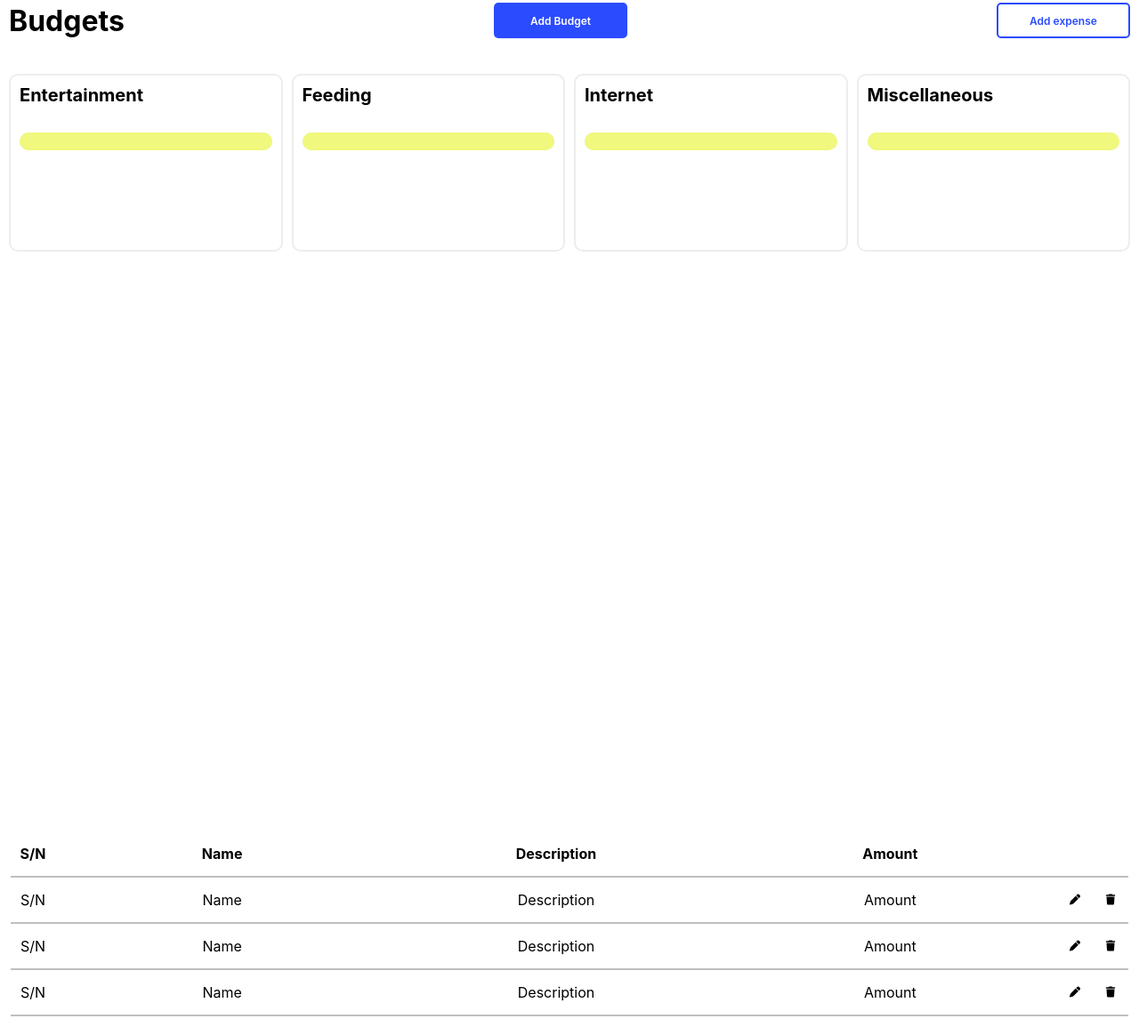
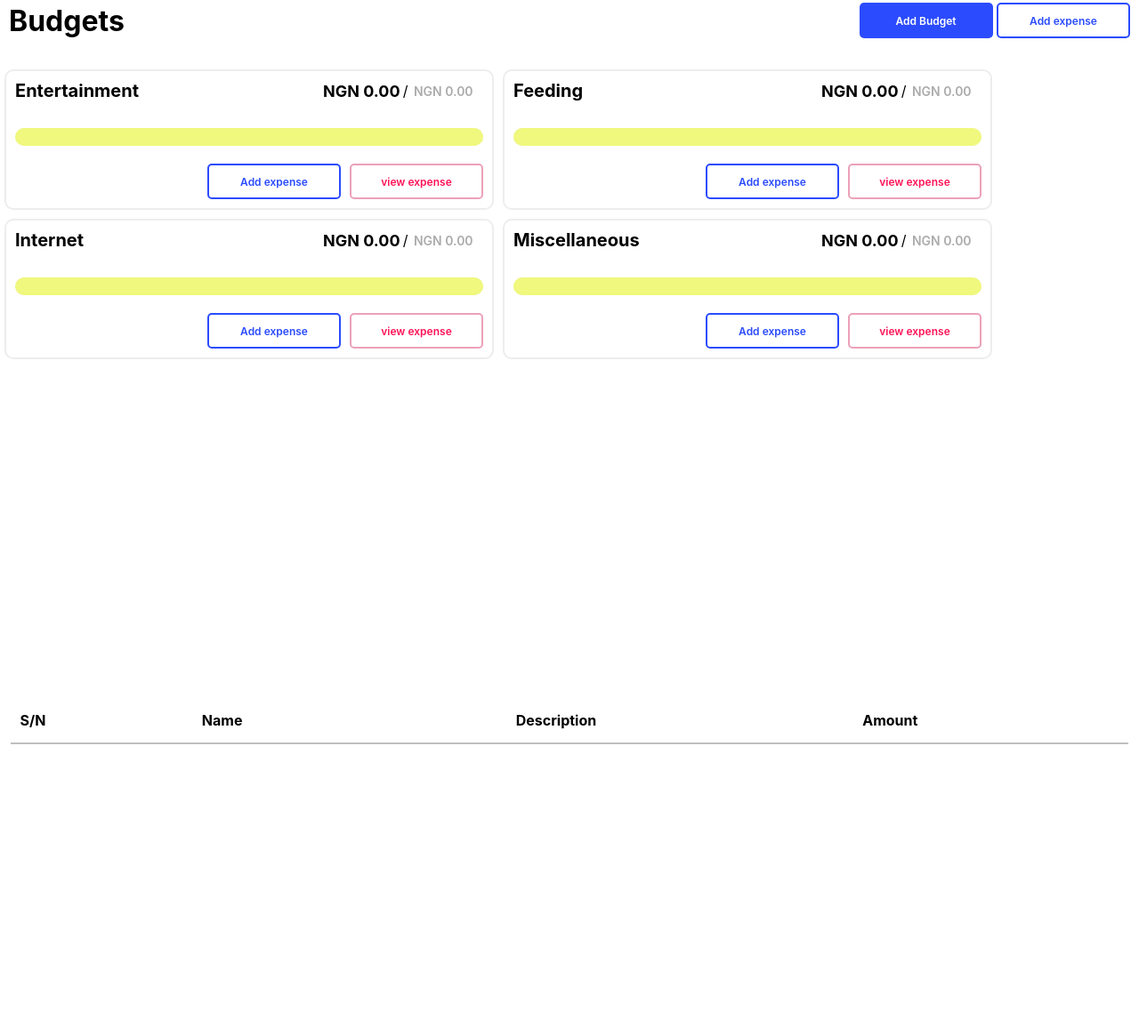
Before and after one commit to DanielOmehe/javascript-budget-app, a plain HTML site: page index.html in a window 1280 px wide. Shown: the part 27-1182 px from the top of the page at 89% size. After the commit the page ends 876 px from the top, so only its background shows below. Drawn offline with Linux system fonts and the light colour scheme.

Commit message:
write login to add new expense

```diff
--- a/index.html
+++ b/index.html
@@ -14,8 +14,10 @@
     <div id="budget-wrapper">
         <div class="budget-container">
             <h1 class="budget-heading">Budgets</h1>
+            <div class="button-wrapper">
                 <button class="add-budget">Add Budget</button>
                 <button class="add-expense">Add expense</button>
+            </div>
         </div>
         <div class="add-budget-backdrop"></div>
         <form class="add-budget-form">
@@ -43,57 +45,65 @@
             <div class="budget entertainment-budget">
                 <div class="budget-title">
                     <h1>Entertainment</h1>
-                    <div>
-                        <p class="amount"></p>
-                        <span>
+                    <div class="budget-ratio">
+                        <p class="amount"></p>/
                         <p class="max"></p>
-                        </span>
                     </div>
                 </div>
                 <div class="progress-wrapper">
                     <div class="progress"></div>
                 </div>
+                <div class="buttons">
+                    <button class="expense">Add expense</button>
+                    <button class="view-expense">view expense</button>
+                </div>
             </div>
             <div class="budget entertainment-budget">
                 <div class="budget-title">
                     <h1>Feeding</h1>
-                    <div>
-                        <p class="amount"></p>
-                        <span>
+                    <div class="budget-ratio">
+                        <p class="amount"></p>/
                         <p class="max"></p>
-                        </span>
                     </div>
                 </div>
                 <div class="progress-wrapper">
                     <div class="progress"></div>
                 </div>
+                <div class="buttons">
+                    <button class="expense">Add expense</button>
+                    <button class="view-expense">view expense</button>
+                </div>
             </div>
             <div class="budget entertainment-budget">
                 <div class="budget-title">
                     <h1>Internet</h1>
-                    <div>
-                        <p class="amount"></p>
-                        <span>
+                    <div class="budget-ratio">
+                        <p class="amount"></p>/
                         <p class="max"></p>
-                        </span>
                     </div>
                 </div>
                 <div class="progress-wrapper">
                     <div class="progress"></div>
                 </div>
+                <div class="buttons">
+                    <button class="expense">Add expense</button>
+                    <button class="view-expense">view expense</button>
+                </div>
             </div>
             <div class="budget entertainment-budget">
                 <div class="budget-title">
                     <h1>Miscellaneous</h1>
-                    <div>
-                        <p class="amount"></p>
-                        <span>
+                    <div class="budget-ratio">
+                        <p class="amount"></p>/
                         <p class="max"></p>
-                        </span>
                     </div>
                 </div>
                 <div class="progress-wrapper">
                     <div class="progress"></div>
+                </div>
+                <div class="buttons">
+                    <button class="expense">Add expense</button>
+                    <button class="view-expense">view expense</button>
                 </div>
             </div>
         </div>
@@ -106,46 +116,8 @@
                 <th>Description</th>
                 <th>Amount</th>
             </tr>
-            <tr class="table-row">
-                <td>S/N</td>
-                <td>Name</td>
-                <td>Description</td>
-                <td>Amount</td>
-                <td><button class="button">
-                        <i class='fa-solid fa-pen'></i>
-                    </button></td>
-                <td><button class="button">
-                        <i class='fa-solid fa-trash'></i>
-                    </button></td>
-            </tr>
-            <tr class="table-row">
-                <td>S/N</td>
-                <td>Name</td>
-                <td>Description</td>
-                <td>Amount</td>
-                <td><button class="button">
-                        <i class='fa-solid fa-pen'></i>
-                    </button></td>
-                <td><button class="button">
-                        <i class='fa-solid fa-trash'></i>
-                    </button></td>
-            </tr>
-            <tr class="table-row">
-                <td>S/N</td>
-                <td>Name</td>
-                <td>Description</td>
-                <td>Amount</td>
-                <td><button class="button">
-                        <i class='fa-solid fa-pen'></i>
-                    </button></td>
-                <td><button class="button">
-                        <i class='fa-solid fa-trash'></i>
-                    </button></td>
-            </tr>
         </table>
-
     </div>
     <script src="main.js"></script>
 </body>
-
 </html>
--- a/main.js
+++ b/main.js
@@ -4,15 +4,25 @@ closeBtn = document.querySelector(".close"),
   budgetName = document.querySelector(".expenses-name"),
   budgetDescription = document.querySelector(".expenses-description"),
   budgetAmount = document.querySelector(".expenses-amount"),
-totalBudget = document.querySelector('.total-budget'),
+  totalBudget = document.querySelector(".total-budget"),
   addBudgetForm = document.querySelector(".add-budget-form"),
   chooseCategory = document.querySelector("#choose-category"),
-expensesTable = document.querySelector('.budget-account-table'),
-amount = document.querySelectorAll('.amount');
+  expensesTable = document.querySelector(".budget-account-table"),
+  amount = document.querySelectorAll(".amount"),
+  maxBudgetAmount = document.querySelectorAll(".max");
 
-console.log(chooseCategory.value);
+let expenses = [],
+  max = 0;
 
-const string = 'abcdefghijklmnopqrstuvqxyz1234567890';
+window.addEventListener("load", () => {
+  amount.forEach((amount) => {
+    amount.innerHTML = generateCurrency(0);
+  });
+  maxBudgetAmount.forEach((amount) => {
+    amount.innerHTML = generateCurrency(0);
+  });
+});
+const string = "abcdefghijklmnopqrstuvqxyz1234567890";
 
 addExpenseBtn.addEventListener("click", () => {
   document.querySelector(".add-budget-backdrop").classList.add("open");
@@ -24,30 +34,29 @@ closeBtn.addEventListener("click", () => {
   addBudgetForm.classList.remove("open");
 });
 
-document.querySelector('.add-budget-backdrop').addEventListener('click', ()=>{
-    document.querySelector('.add-budget-backdrop').classList.remove('open');
-    addBudgetForm.classList.remove('open');
-})
+document.querySelector(".add-budget-backdrop").addEventListener("click", () => {
+  document.querySelector(".add-budget-backdrop").classList.remove("open");
+  addBudgetForm.classList.remove("open");
+});
 
-const generateID =(string)=>{
-    let idString = '';
+const generateID = (string) => {
+  let idString = "";
 
-    for(let i = 0; i < string.length / 3 ; i++){
-        idString += string[Math.floor(Math.random() * string.length)]
+  for (let i = 0; i < string.length / 3; i++) {
+    idString += string[Math.floor(Math.random() * string.length)];
   }
-    return idString
-}
+  return idString;
+};
 
-const generateCurrency =(amount)=>{
+const generateCurrency = (amount) => {
   const currentcyFormat = new Intl.NumberFormat(undefined, {
-        style: 'currency',
-        currency: 'ngn'
-    })
+    style: "currency",
+    currency: "ngn",
+  });
 
   const currency = currentcyFormat.format(amount);
-    return currency
-}
-
+  return currency;
+};
 
 addBudgetForm.addEventListener("submit", (e) => {
   e.preventDefault();
@@ -55,21 +64,52 @@ addBudgetForm.addEventListener("submit", (e) => {
   const name = budgetName.value,
     description = budgetDescription.value,
     amount = budgetAmount.value,
-  category = chooseCategory.value
+    category = chooseCategory.value,
+    max = totalBudget.value;
 
   if (name === "" || description === "" || amount === "") {
-    console.log("please fill in all fields");
+    alert("please fill in all fields");
+    e.stopPropagation();
+  } else {
+    createNewExpense(
+      {
+        id: generateID(string),
+        name: name,
+        description,
+        amount: generateCurrency(amount),
+        category,
+        totalBudget: generateCurrency(max),
+      },
+      category
+    );
   }
 
-  createNewExpense({
-    id: generateID(string),
-    expense: name,
-    description,
-    amount: generateCurrency(amount),
-    totalBudget: generateCurrency(max)
-  }, category);
+  budgetName.value = "";
+  budgetDescription.value = "";
+  budgetAmount.value = "";
+  totalBudget.value = "";
 });
 
-function createNewExpense(expense, category){
-
+function createNewExpense(expense, category) {
+  expenses.push(expense);
+  expenses.map((expense, index) => {
+    expensesTable.innerHTML += `
+      <tr class="table-row" id='${expense.id}'>
+        <td>${index + 1}</td>
+        <td>${expense.name}</td>
+        <td>${expense.description}</td>
+        <td>${expense.amount}</td>
+        <td>${expense.category}</td>
+        <td>
+          <button class="button">
+            <i class='fa-solid fa-pen'></i>
+          </button>
+        </td>
+        <td>
+          <button class="button">
+            <i class='fa-solid fa-trash'></i>
+          </button>
+        </td>
+</tr>`;
+  });
 }
--- a/style.css
+++ b/style.css
@@ -14,7 +14,10 @@
     --grey: #ededed;
     --danger: #fe1257;
     --warning: #f0f87d;
+    --outline-danger-light: #eca1b8;
     --outline: 2px solid #2b4bfe;
+    --blur: #ababab;
+    --outline-warning: 2px solid #f0f87d;
   }
 
   #budget-wrapper {
@@ -162,11 +165,11 @@
 
   .budgets {
     width: 100%;
-    padding: 10px;
+    margin: 0 auto;
+    padding: 5px;
     display: grid;
     gap: 10px;
-    grid-template-columns: repeat(auto-fill, minmax(300px, 1fr));
-    grid-template-rows: repeat(4, 200px);
+    grid-template-columns: repeat(auto-fill, minmax(350px, 550px));
   }
 
   .budget {
@@ -181,6 +184,46 @@
   .budget-title {
     width: 100%;
     margin-bottom: 30px;
+    display: flex;
+    align-items: center;
+    justify-content: space-between;
+  }
+
+  .amount{
+    margin-right: .2rem;
+    font-size: 18px;
+    font-weight: 700;
+  }
+
+  .buttons{
+    display: flex;
+    justify-content: flex-end;
+    gap: 0 10px;
+  }
+
+  .expense{
+    background: var(--transparent);
+    color: var(--primary);
+    border: var(--outline);
+  }
+
+  .view-expense{
+    border: 2px solid var(--outline-danger-light);
+    background: var(--transparent);
+    color: var(--danger);
+  }
+
+  .max{
+    margin-left: .4rem;
+    font-size: 14px;
+    font-weight: 600;
+    color: var(--blur);
+  }
+
+  .budget-ratio{
+    display: flex;
+    align-items: center;
+    width: 180px;
   }
 
   .budget h1 {
```
Lines whose indentation alone changed are shown as unchanged.
